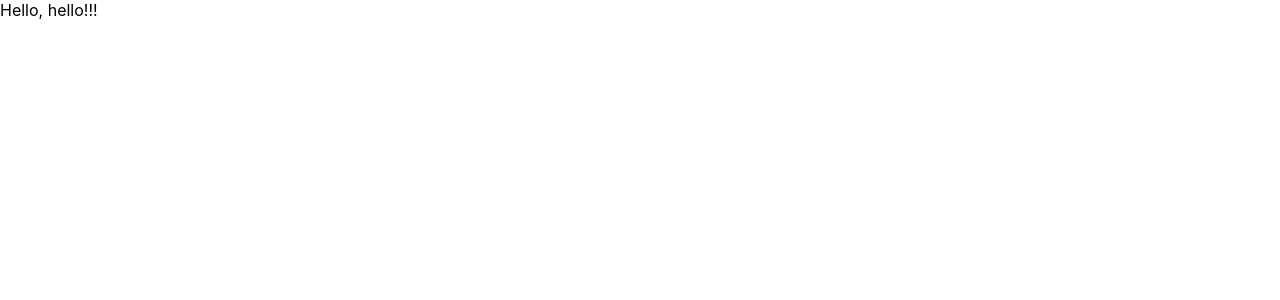
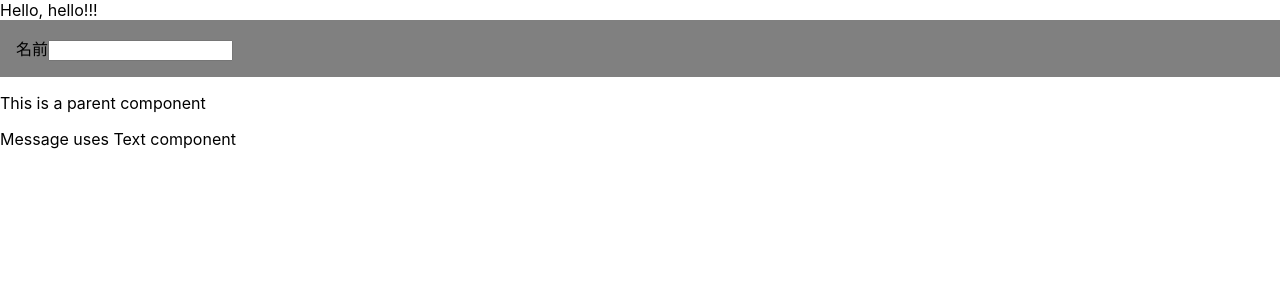
Before and after one commit to Takayyz/react-ts-practice, a React (Create React App) app: page / in a window 1280 px wide. Shown: the top 300 px of the page. Built offline with nearby package versions, Linux system fonts and the light colour scheme.

Commit message:
feat: Name, Messageコンポーネント追加

```diff
--- /dev/null
+++ b/src/components/Message.tsx
@@ -0,0 +1,19 @@
+const Text = (props: {content: string}) => {
+  const { content } = props;
+
+  return <p className="text">{content}</p>
+};
+
+const Message = (props: {}) => {
+  const content1 = 'This is a parent component';
+  const content2 = 'Message uses Text component';
+
+  return (
+    <div>
+      <Text content={content1} />
+      <Text content={content2} />
+    </div>
+  )
+};
+
+export default Message;
--- /dev/null
+++ b/src/components/Name.tsx
@@ -0,0 +1,16 @@
+import React from 'react';
+
+const Name = () => {
+  const onChange = (e: React.ChangeEvent<HTMLInputElement>) => {
+    console.log(e.target.value);
+  };
+
+  return (
+    <div style={{ padding: '16px', backgroundColor: 'gray' }}>
+      <label htmlFor="name">名前</label>
+      <input id="name" className="input-name" type="text" onChange={onChange} />
+    </div>
+  );
+}
+
+export default Name;
--- a/src/index.tsx
+++ b/src/index.tsx
@@ -4,6 +4,8 @@
 // import App from './App';
 import reportWebVitals from './reportWebVitals';
 import Hello from './components/Hello';
+import Name from './components/Name';
+import Message from './components/Message';
 
 const root = ReactDOM.createRoot(
   document.getElementById('root') as HTMLElement
@@ -11,6 +13,8 @@
 root.render(
   <React.StrictMode>
     <Hello />
+    <Name />
+    <Message />
   </React.StrictMode>
 );
 
```
